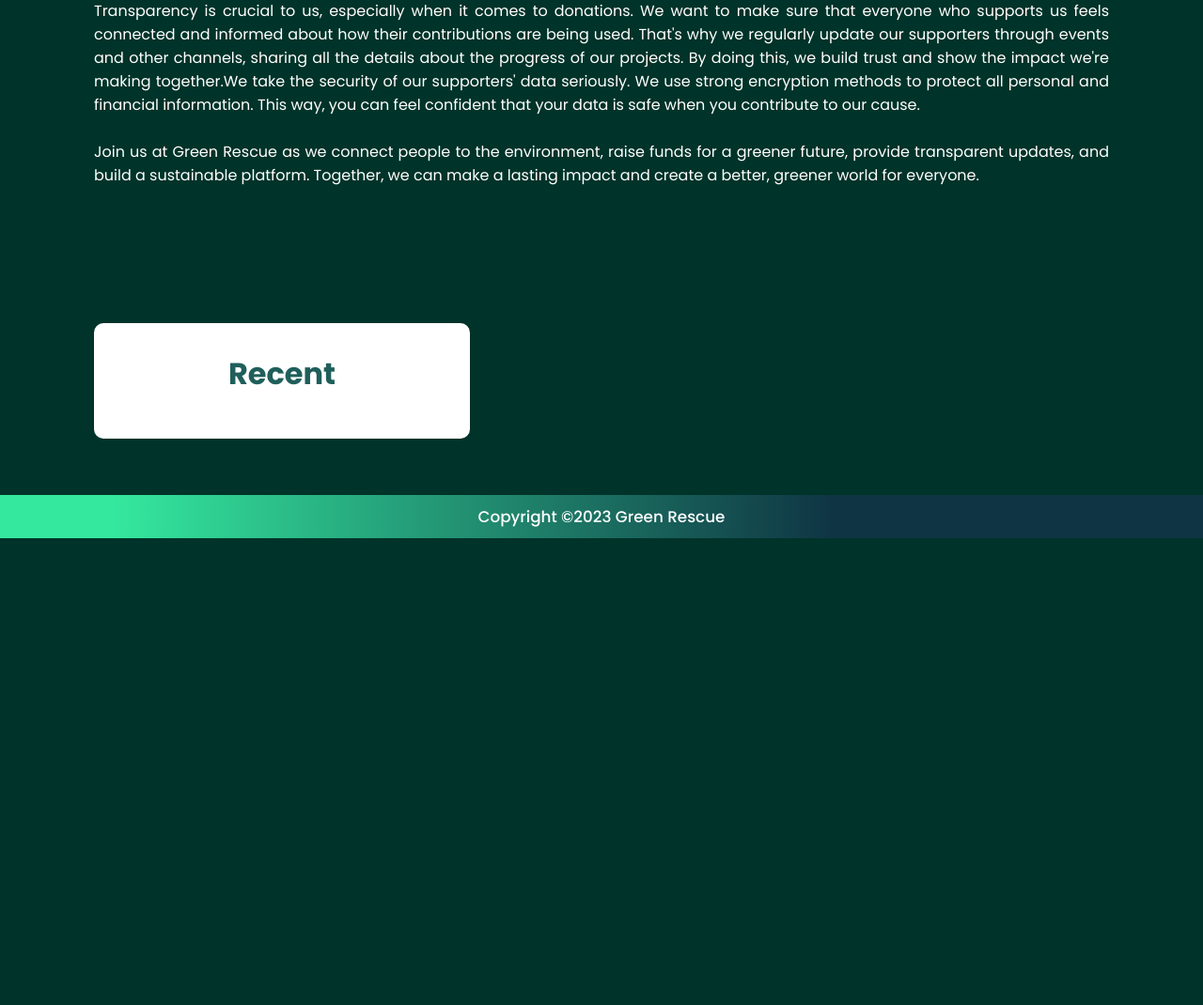
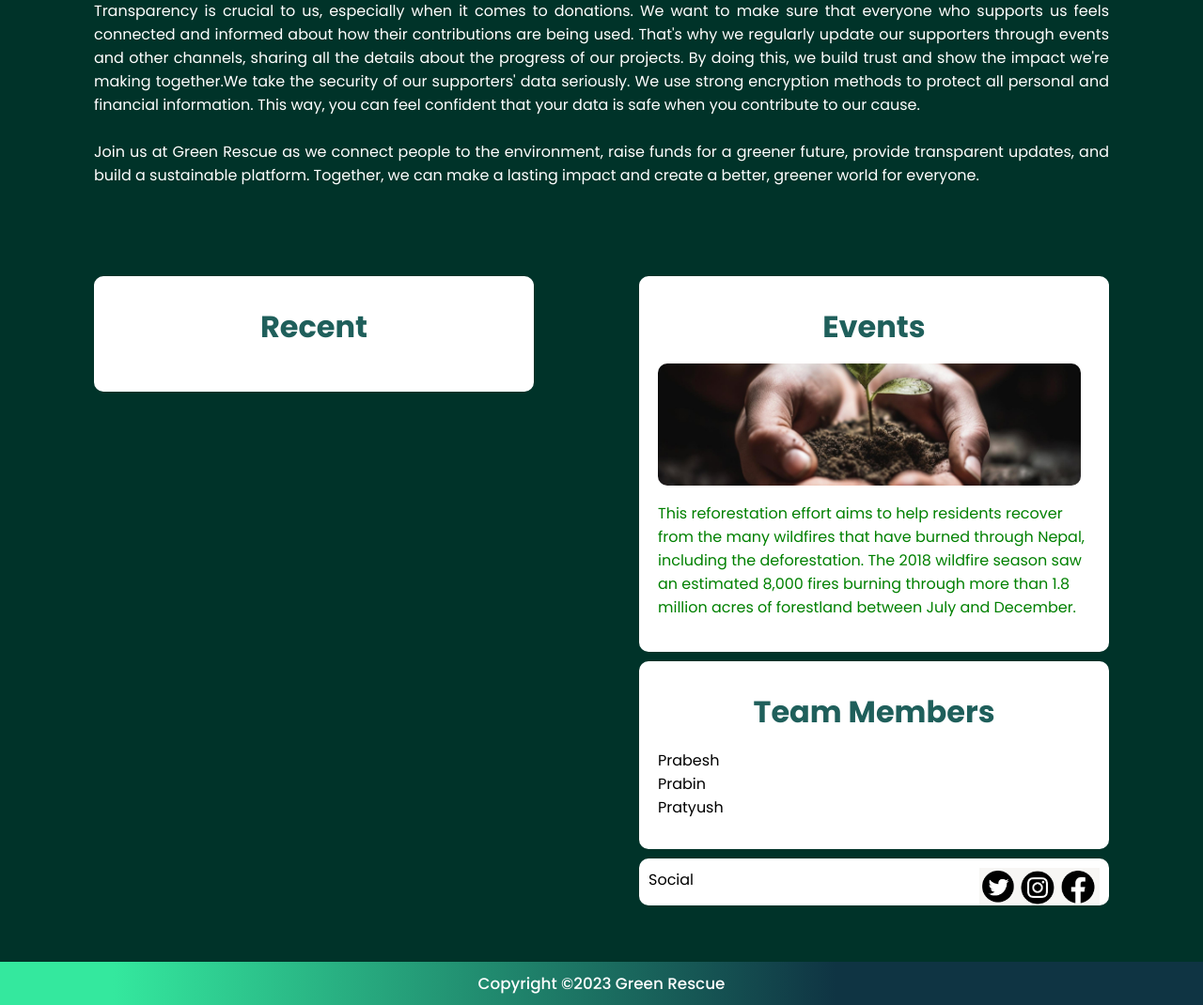
Before and after one commit to praty474/green_rescue, a PHP site: page / in a window 1280 px wide. Shown: the part 1223-2293 px from the top of the page at 94% size. Before the commit the page ends 1796 px from the top, so only its background shows below. Run offline with PHP 8.4, Linux system fonts and the light colour scheme; data that the repository does not hold is empty; some libraries are stand-ins or nearby versions.

Commit message:
added events, other elements in index

```diff
--- a/index.php
+++ b/index.php
@@ -55,21 +55,68 @@
       .container {
         /* margin-top: 10%; */
         /* margin-left: 40%; */
-        padding: 60px 100px;
+        padding: 10px 100px 60px 100px;
         width: 100%;
         height: max-content;
         background: #003329;
+        display: flex;
+        /* align-items: center; */
+        justify-content: center;
+
 
 
       }
       .box {
-        width: 400px;
+        width: 500px;
         height: max-content;
         border-radius: 10px;
         background: #fff;
         padding: 30px 20px;
 
       }
+      .box2 {
+        width: 500px;
+        height: 400px;
+        border-radius: 10px;
+        background: #fff;
+        padding: 30px 20px;
+      }
+      .box2 img{
+        object-fit: cover;
+        height:130px;
+         width: 450px;
+         border-radius: 10px;
+         margin-bottom: 10px;
+      }
+      .event_desc{
+     /* float:right; */
+     color: green;
+     height: 280px;
+     width: 200px;
+      }
+      .box3 {
+        width: 500px;
+        height: 200px;
+        border-radius: 10px;
+        background: #fff;
+        padding: 30px 20px;
+        margin-top: 10px;
+      }
+         .box4 {
+        width: 500px;
+        height: 50px;
+        border-radius: 10px;
+        background: #fff;
+        padding: 10px;
+        margin-top: 10px;
+      }
+      .box4 img{
+        height: 40px;
+        mix-blend-mode: multiply;
+        float:right;
+
+      }
+
       .user {
         border-bottom: 1px solid rgba(128, 128, 128, 0.52);
         margin-bottom: 10px;
@@ -94,7 +141,7 @@
       }
       .message {
         font-size: 14px;
-        max-width: 200px;
+        max-width: 300px;
 
 
       }
@@ -125,6 +172,8 @@
       transform: translateY(0);
     }
     </style>
+        <script src="https://kit.fontawesome.com/a81368914c.js"></script>
+
   </head>
 
   <body>
@@ -228,8 +277,38 @@ $query = "select * from donator ORDER BY donator_id DESC limit 10";
       }}
 
       ?>
+        </div>
 
+        <div class="right">
+         <div class="box2">
+          <h1>Events</h1>
+          <img src="img/planting.jpg" alt=""  >
+          <span class="event_desc">
+          This reforestation effort aims to help residents recover from the many wildfires that have burned through Nepal, including the deforestation. The 2018 wildfire season saw an estimated 8,000 fires burning through more than 1.8 million acres of forestland between July and December.
+          </span>
         </div>
+        <div class="box3">
+          <h1>Team Members</h1>
+            <!-- <img src="img/hill1.png" alt="" height="100px"> -->
+            <div class="1">Prabesh</div>
+            <div class="2">Prabin</div>
+            <div class="3">Pratyush</div>
+        </div>
+        <div class="box4">
+
+          <span>
+            Social
+          <!-- <h1>Social Medias</h1> -->
+            <img src="img/logo/fb.jpg" alt="">
+            <img src="img/logo/ig.jpg" alt="">
+            <img src="img/logo/twitter.jpg" alt="">
+            </span>
+            <!-- <img src="img/hill1.png" alt="" height="100px"> -->
+        </div>
+      </div>
+
+
+
       </div>
     </div>
 
--- a/login.php
+++ b/login.php
@@ -16,7 +16,7 @@ if($_SERVER['REQUEST_METHOD'] == 'POST'){
           $_SESSION['user_password'] = $user_password;
           echo "<script>
                   alert('Login successful');
-                  window.location.href = 'index.html';
+                  window.location.href = 'index.php';
                 </script>";
       } else {
           echo "<script>alert('Invalid email or password');</script>";
@@ -113,7 +113,6 @@ if($_SERVER['REQUEST_METHOD'] == 'POST'){
 
         if ( email === "" || password === "") {
           alert("Please fill in all fields");
-
           return false;
         }
         // If validation passes, you can proceed with form submission
```
Also changed, not shown: img/logo/fb.jpg (added), img/logo/ig.jpg (added), img/logo/twitter.jpg (added), img/planting.jpg (added), 2 other files.
